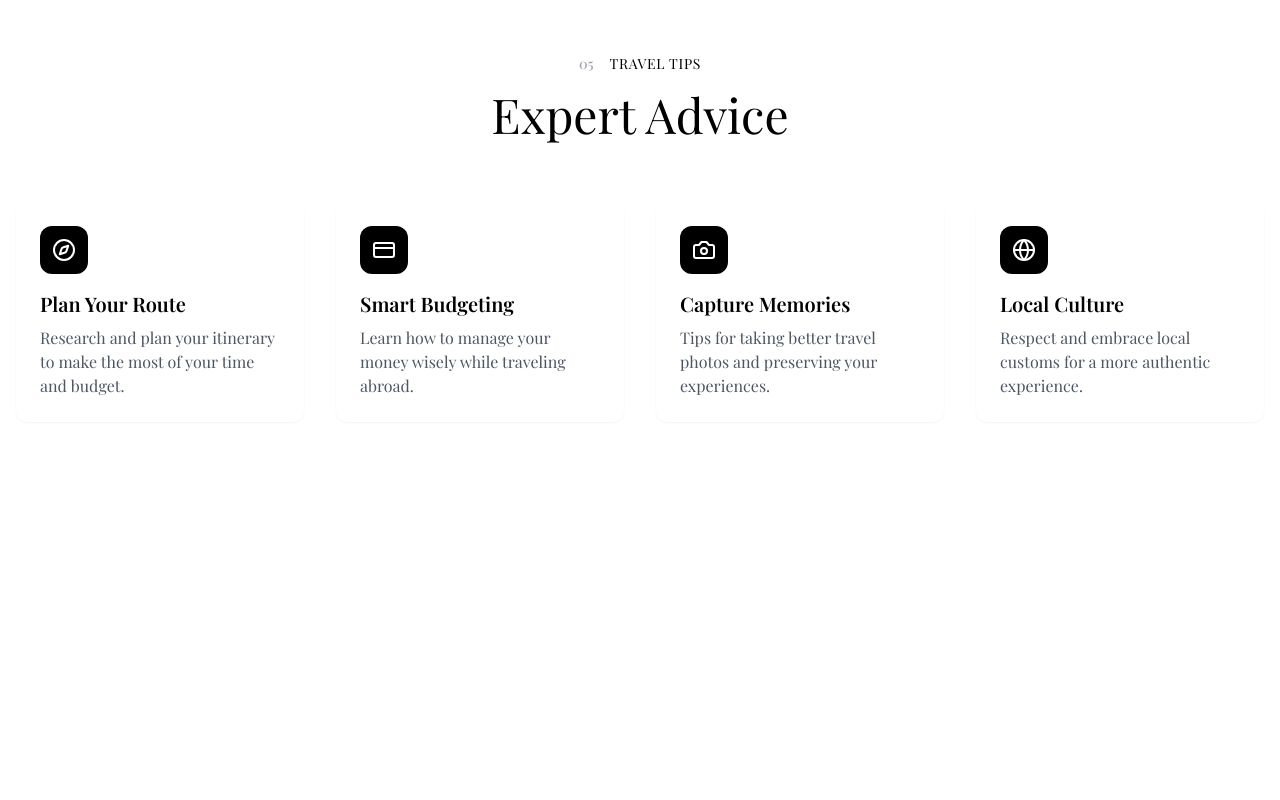
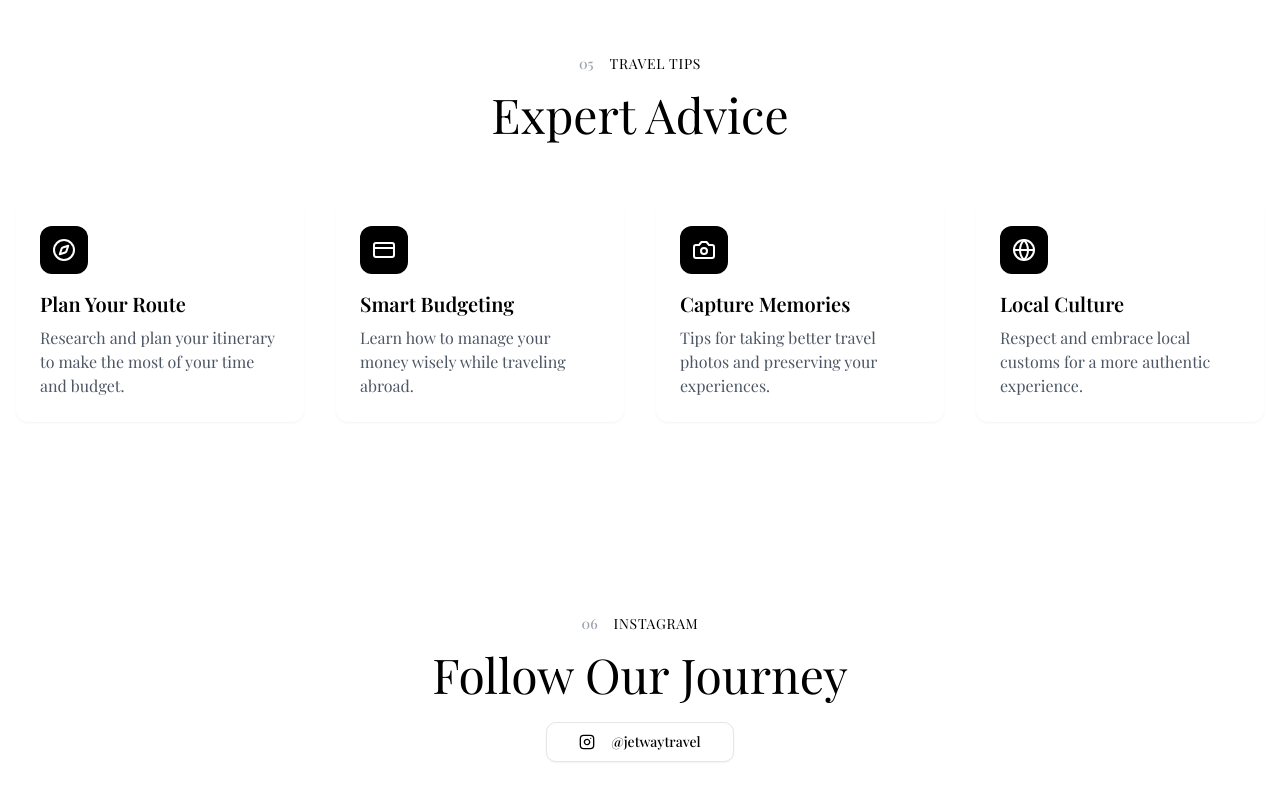
Before and after one commit to GauRav-sINGh123/JetAway, a Next.js app: page / in a window 1280 px wide. Shown: the part 3772-4572 px from the top of the page. Before the commit the page ends 4290 px from the top, so only its background shows below. Built offline with nearby package versions, Linux system fonts and the light colour scheme; a web font is replaced by a local one.

Commit message:
About Section Design Changed

```diff
--- a/src/app/page.tsx
+++ b/src/app/page.tsx
@@ -1,4 +1,4 @@
-import {Hero,FeaturedPosts,DestinationsSection,TravelGuidesSection,GallerySection,TravelTipsSection} from '@/components/index';
+import {Hero,FeaturedPosts,DestinationsSection,TravelGuidesSection,GallerySection,TravelTipsSection,About} from '@/components/index';
 
 export default function Home() {
   return (
@@ -9,6 +9,7 @@ export default function Home() {
      <TravelGuidesSection/>
      <GallerySection/>
      <TravelTipsSection/>
+     <About/>
     </div>
   );
 }
--- /dev/null
+++ b/src/components/Sections/About.tsx
@@ -0,0 +1,28 @@
+"use client";
+
+import { useInView } from "react-intersection-observer";
+import { SectionHeading } from "@/components/ui/section-heading";
+import { Button } from "@/components/ui/button";
+import { Instagram } from "lucide-react";
+
+export function About() {
+  const [ref, inView] = useInView({
+    triggerOnce: true,
+    threshold: 0.1,
+  });
+
+  return (
+    <section ref={ref} className="py-24 bg-white">
+      <div className="container mx-auto px-4">
+        <div className="text-center mb-16">
+          <SectionHeading number="06" title="INSTAGRAM" centered />
+          <h2 className="text-4xl md:text-5xl mt-4 mb-6">Follow Our Journey</h2>
+          <Button variant="outline" size="lg" className="mb-12">
+            <Instagram className="w-5 h-5 mr-2" />
+            @jetwaytravel
+          </Button>
+        </div>
+      </div>
+    </section>
+  );
+}
--- a/src/components/index.ts
+++ b/src/components/index.ts
@@ -5,5 +5,7 @@ import { DestinationsSection } from "./Sections/DestinationSection/DestinationsS
 import { TravelGuidesSection } from "./Sections/TravelGuideSection/TravelGuidesSection";
 import { GallerySection } from "./Sections/GallerySection/GallerySection";
 import { TravelTipsSection } from "./Sections/TravelTips/TravelTipsSection";
+import { About } from "./Sections/About";
 
-export {Navbar,Hero,FeaturedPosts,DestinationsSection,TravelGuidesSection,GallerySection,TravelTipsSection}
+
+export {Navbar,Hero,FeaturedPosts,DestinationsSection,TravelGuidesSection,GallerySection,TravelTipsSection,About}
```
